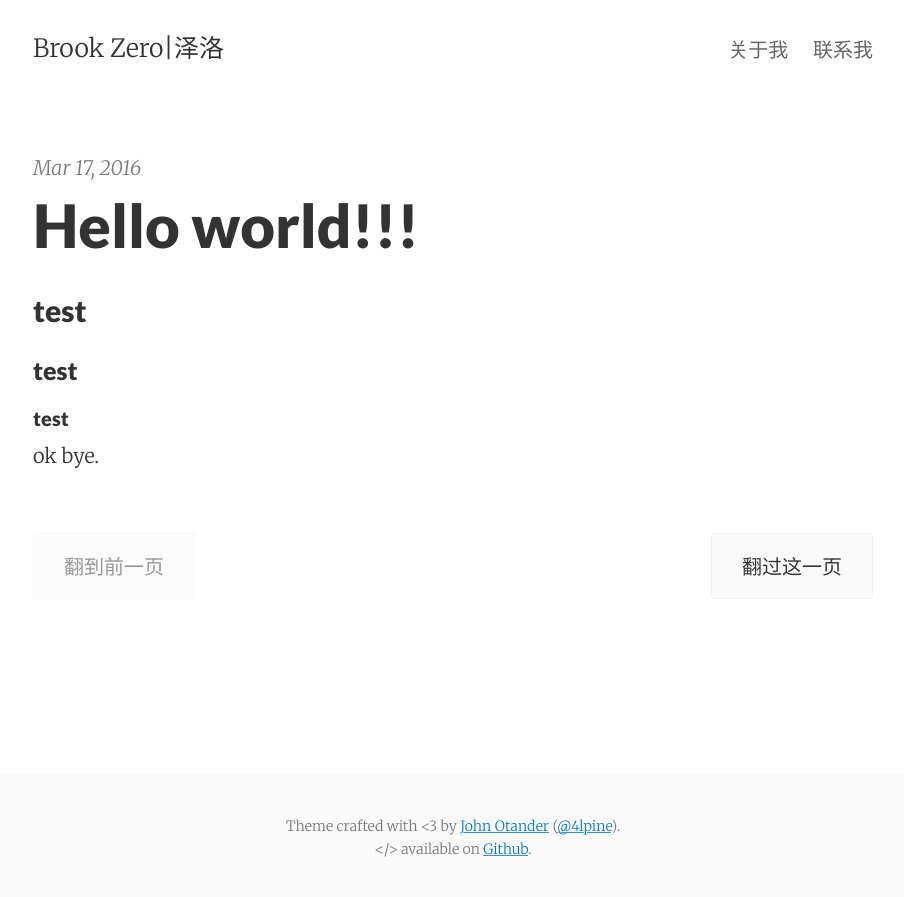
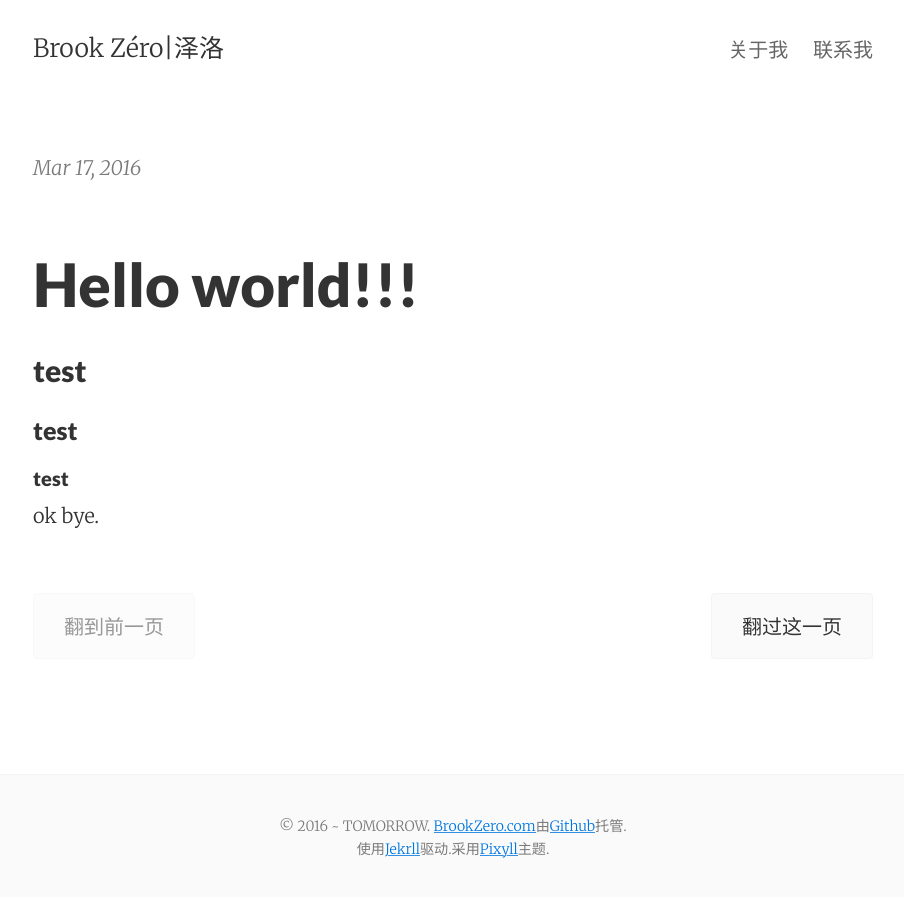
Before and after one commit to TSEL0/brookzero, a Jekyll site: the page built from index.html, in a window 1280 px wide. Shown: the top 897 px of the page, without its empty margins (187-1091 px from the left). Built offline with Jekyll 4.4.1, drawn with Linux system fonts in a browser that asks for light colours; the list of posts is cut into pages by our own code.

Commit message:
修改样式

```diff
--- a/_config.yml
+++ b/_config.yml
@@ -1,8 +1,8 @@
 # Site settings
-title:       Brook Zero|泽洛
+title:       Brook Zéro|泽洛
 email:       me@brookzero.com
 author:      Brook Zero
-description: "A simple, beautiful theme for Jekyll that emphasizes content rather than aesthetic fluff."
+description: ""
 baseurl:     ""
 url:         "http://brookzero.com"
 date_format: "%b %-d, %Y"
--- a/_includes/footer.html
+++ b/_includes/footer.html
@@ -1,8 +1,8 @@
 <footer class="center">
   <div class="measure">
     <small>
-      Theme crafted with &lt;3 by <a href="http://johnotander.com">John Otander</a> (<a href="https://twitter.com/4lpine">@4lpine</a>).<br>
-      &lt;/&gt; available on <a href="https://github.com/johnotander/pixyll">Github</a>.
+      © 2016 ~ TOMORROW. <a href="http://brookzero.com">BrookZero.com</a>由<a href="https://github.com">Github</a>托管.<br>
+      使用<a href="http://jekyll.bootcss.com/">Jekrll</a>驱动.采用<a href="https://github.com/johnotander/pixyll">Pixyll</a>主题.
     </small>
   </div>
 </footer>
--- a/_includes/head.html
+++ b/_includes/head.html
@@ -59,20 +59,7 @@
     <meta name="twitter:url" content="{{ site.url }}{{ page.url }}" />
 
     <!-- Icons -->
-    <link rel="apple-touch-icon" sizes="57x57" href="/apple-touch-icon-57x57.png">
-    <link rel="apple-touch-icon" sizes="114x114" href="/apple-touch-icon-114x114.png">
-    <link rel="apple-touch-icon" sizes="72x72" href="/apple-touch-icon-72x72.png">
-    <link rel="apple-touch-icon" sizes="144x144" href="/apple-touch-icon-144x144.png">
-    <link rel="apple-touch-icon" sizes="60x60" href="/apple-touch-icon-60x60.png">
-    <link rel="apple-touch-icon" sizes="120x120" href="/apple-touch-icon-120x120.png">
-    <link rel="apple-touch-icon" sizes="76x76" href="/apple-touch-icon-76x76.png">
-    <link rel="apple-touch-icon" sizes="152x152" href="/apple-touch-icon-152x152.png">
-    <link rel="apple-touch-icon" sizes="180x180" href="/apple-touch-icon-180x180.png">
-    <link rel="icon" type="image/png" href="/favicon-192x192.png" sizes="192x192">
-    <link rel="icon" type="image/png" href="/favicon-160x160.png" sizes="160x160">
-    <link rel="icon" type="image/png" href="/favicon-96x96.png" sizes="96x96">
-    <link rel="icon" type="image/png" href="/favicon-16x16.png" sizes="16x16">
-    <link rel="icon" type="image/png" href="/favicon-32x32.png" sizes="32x32">
+    <link rel="icon" type="image/png" href="/favicon.png">
 
     {% if site.google_analytics %}
     <script type="text/javascript">
--- a/index.html
+++ b/index.html
@@ -9,7 +9,7 @@ layout: default
       {% for post in paginator.posts %}
         <div class="post py3">
           <p class="post-meta">{{ post.date | date: site.date_format }}</p>
-          <a href="{{ post.url | prepend: site.baseurl }}" class="post-link"><h3 class="h1 post-title">{{ post.title }}</h3></a>
+          <h3 class="h1 post-title">{{ post.title }}</h3>
           <p class="post-summary">
             {% if post.summary %}
               {{ post.summary }}
```
Also changed, not shown: favicon-16x16.ico (deleted), favicon-192x192.ico (deleted), favicon-32x32.ico (deleted), favicon-96x96.ico (deleted), favicon.ico (deleted), favicon.png (renamed from favicon-160x160.ico), images/me.jpeg (deleted), 1 other file.
